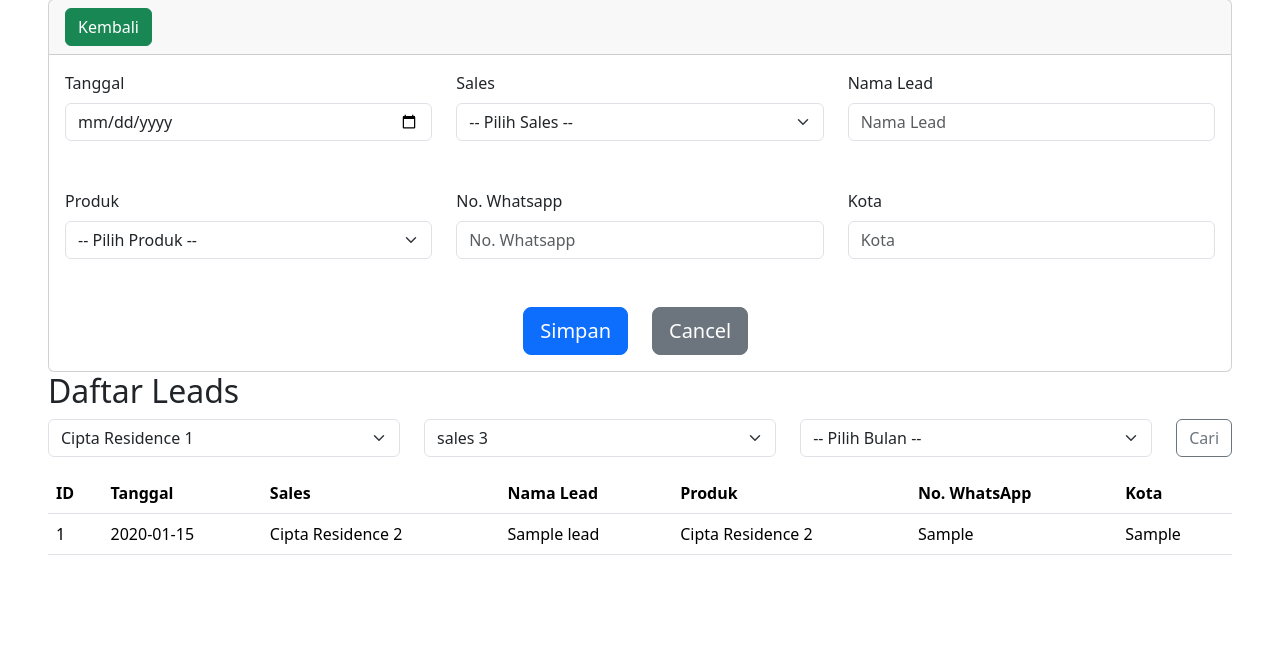
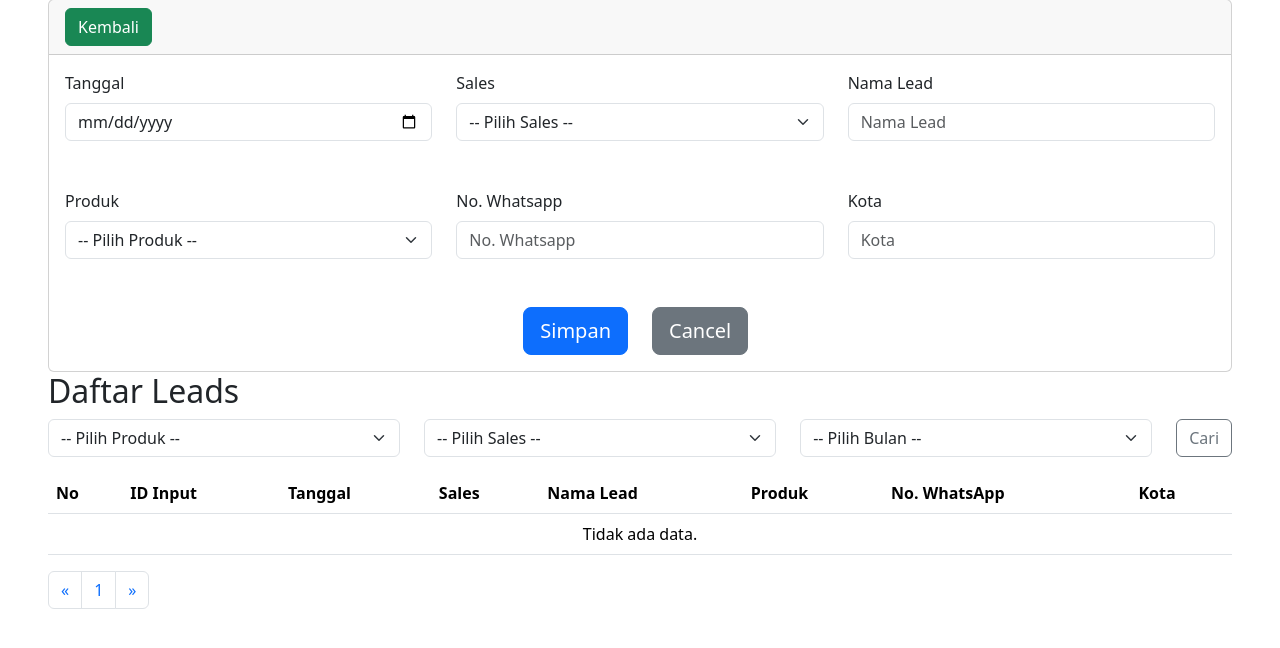
Before and after one commit to Facronactz/Test-United-Tractor, a PHP site: page /index.php?page=0 in a window 1280 px wide. Shown: the part 95-743 px from the top of the page. Run offline with PHP 8.4, Linux system fonts and the light colour scheme; data comes from the database, SQL or seed files in the repository; tables that the repository leaves empty hold one stand-in row (values such as "Sample post"); data that the repository does not hold is empty.

Commit message:
fix(index) fix column name and add pagination

```diff
--- a/index.php
+++ b/index.php
@@ -13,7 +13,13 @@
   <?php
   require 'connection.php';
   require 'database.php';
-  require 'simpan.php';
+
+  // Tentukan jumlah data per halaman
+  $limit = 10; // 10 data per halaman
+
+  // Ambil nomor halaman dari URL, jika tidak ada default ke halaman 1
+  $page = isset($_GET['page']) ? (int)$_GET['page'] : 1;
+  $offset = ($page - 1) * $limit;
 
   // Ambil data produk untuk dropdown
   $sql_produk = "SELECT * FROM produk";
@@ -54,7 +60,15 @@
           $sql .= " WHERE " . implode(' AND ', $conditions);
       }
   }
-  $sql .= " ORDER BY leads.id ASC";
+
+  // Query untuk menghitung total data (dengan filter pencarian jika ada)
+  $sql_count = str_replace("SELECT leads.*, sales.nama, produk.nama", "SELECT COUNT(*) as total", $sql);
+  $result_count = $conn->query($sql_count);
+  $total_data = $result_count->fetch_assoc()['total'];
+  $total_pages = ceil($total_data / $limit); // Hitung total halaman
+
+  // Tambahkan ORDER BY, LIMIT dan OFFSET
+  $sql .= " ORDER BY leads.id ASC LIMIT $limit OFFSET $offset";
 
   $result = $conn->query($sql);
   ?>
@@ -80,7 +94,7 @@
                 <select class="form-select" name="sales" id="sales" required>
                   <option value="">-- Pilih Sales --</option>
                   <?php while ($sales = $result_sales->fetch_assoc()) { ?>
-                    <option value="<?= $sales['id_sales'] ?>"><?= $sales['nama'] ?></option>
+                    <option value="<?= $sales['id'] ?>"><?= $sales['nama'] ?></option>
                   <?php } ?>
                 </select><br><br>
               </div>
@@ -97,7 +111,7 @@
                 <select class="form-select" name="produk" id="produk" required>
                   <option value="">-- Pilih Produk --</option>
                   <?php while ($produk = $result_produk->fetch_assoc()) { ?>
-                    <option value="<?= $produk['id_produk'] ?>"><?= $produk['nama'] ?></option>
+                    <option value="<?= $produk['id'] ?>"><?= $produk['nama'] ?></option>
                   <?php } ?>
                 </select><br><br>
               </div>
@@ -135,7 +149,7 @@
               <?php
               $result_produk->data_seek(0); // Reset pointer ke awal
               while ($produk = $result_produk->fetch_assoc()) { ?>
-                  <option value="<?= $produk['id_produk'] ?>" <?= $search_produk == $produk['id_produk'] ? 'selected' : '' ?>>
+                  <option value="<?= $produk['id'] ?>" <?= $search_produk == $produk['id'] ? 'selected' : '' ?>>
                       <?= $produk['nama'] ?>
                   </option>
               <?php } ?>
@@ -147,7 +161,7 @@
               <?php
               $result_sales->data_seek(0); // Reset pointer ke awal
               while ($sales = $result_sales->fetch_assoc()) { ?>
-                  <option value="<?= $sales['id_sales'] ?>" <?= $search_sales == $sales['id_sales'] ? 'selected' : '' ?>>
+                  <option value="<?= $sales['id'] ?>" <?= $search_sales == $sales['id'] ? 'selected' : '' ?>>
                       <?= $sales['nama'] ?>
                   </option>
               <?php } ?>
@@ -167,9 +181,11 @@
         </div>
       </form>
 
+      <!-- Tabel Data Leads -->
       <table class="table">
         <tr>
-          <th>ID</th>
+          <th>No</th>
+          <th>ID Input</th>
           <th>Tanggal</th>
           <th>Sales</th>
           <th>Nama Lead</th>
@@ -177,26 +193,54 @@
           <th>No. WhatsApp</th>
           <th>Kota</th>
         </tr>
-
         <?php
         if ($result->num_rows > 0) {
-          // Output data setiap baris
+          $no = $offset;
           while ($row = $result->fetch_assoc()) {
-            echo "<tr>
-                        <td>" . $row["id"] . "</td>
-                        <td>" . $row["tanggal"] . "</td>
-                        <td>" . $row["nama"] . "</td>
-                        <td>" . $row["nama_lead"] . "</td>
-                        <td>" . $row["nama"] . "</td>
-                        <td>" . $row["no_wa"] . "</td>
-                        <td>" . $row["kota"] . "</td>
-                    </tr>";
+              $id = str_pad(htmlspecialchars($row['id']), 3, '0', STR_PAD_LEFT);
+              echo "<tr>";
+              echo "<td>" .  ++$no . "</td>";
+              echo "<td>$id</td>";
+              echo "<td>" . htmlspecialchars($row['tanggal']) . "</td>";
+              echo "<td>" . htmlspecialchars($row['nama']) . "</td>";
+              echo "<td>" . htmlspecialchars($row['nama_lead']) . "</td>";
+              echo "<td>" . htmlspecialchars($row['nama']) . "</td>";
+              echo "<td>" . htmlspecialchars($row['no_wa']) . "</td>";
+              echo "<td>" . htmlspecialchars($row['kota']) . "</td>";
+              echo "</tr>";
           }
         } else {
-          echo "<tr><td colspan='7' class='text-center'>Tidak ada data.</td></tr>";
+          echo "<tr><td colspan='8' class='text-center'>Tidak ada data.</td></tr>";
         }
         ?>
       </table>
+
+      <!-- Navigasi Pagination -->
+      <nav aria-label="Page navigation">
+        <ul class="pagination">
+          <!-- Tombol Previous -->
+          <li class="page-item <?= ($page == 1) ? 'disabled' : '' ?>">
+            <a class="page-link" href="?page=<?= $page - 1 ?>" aria-label="Previous">
+              <span aria-hidden="true">&laquo;</span>
+            </a>
+          </li>
+
+          <!-- Nomor Halaman -->
+          <?php for ($i = 1; $i <= $total_pages; $i++) { ?>
+            <li class="page-item <?= ($i == $page) ? 'active' : '' ?>">
+              <a class="page-link" href="?page=<?= $i ?>"><?= $i ?></a>
+            </li>
+          <?php } ?>
+
+          <!-- Tombol Next -->
+          <li class="page-item <?= ($page == $total_pages) ? 'disabled' : '' ?>">
+            <a class="page-link" href="?page=<?= $page + 1 ?>" aria-label="Next">
+              <span aria-hidden="true">&raquo;</span>
+            </a>
+          </li>
+        </ul>
+      </nav>
+
     </main>
   </div>
 </body>
```
